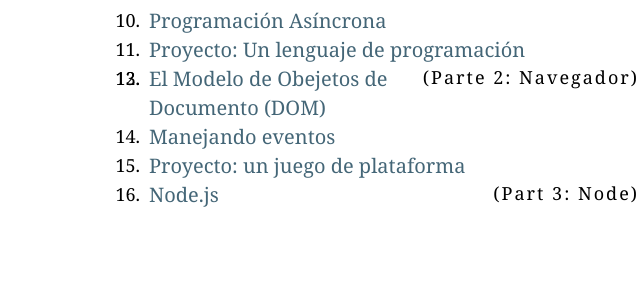
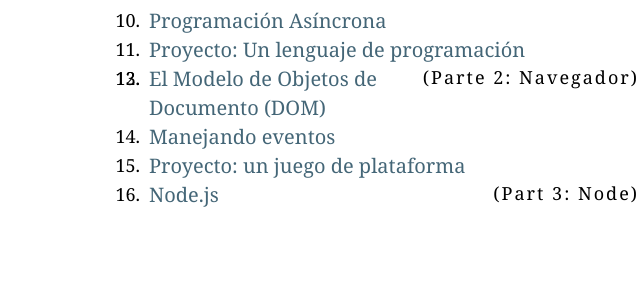
Before and after one commit to Eloquent-JavaScript-Espanol/eloquentjs-es-page, a plain HTML site: page index.html in a window 1280 px wide. Shown: the part 422-704 px from the top of the page, 551-1191 px from the left. Drawn offline with Linux system fonts and the light colour scheme.

Commit message:
New versions

```diff
--- a/index.html
+++ b/index.html
@@ -115,7 +115,7 @@
      <h3>(Parte 2: Navegador)</h3>
       <!-- <a href="13_browser.html">JavaScript y el navegador</a> -->
     </li>
-    <li><a href="14_dom.html"> El Modelo de Obejetos de Documento (DOM)</a>
+    <li><a href="14_dom.html"> El Modelo de Objetos de Documento (DOM)</a>
     <li><a href="15_event.html">Manejando eventos</a>
     <li><a href="16_game.html">Proyecto: un juego de plataforma</a>
     <!-- <li><a href="17_canvas.html">Drawing on Canvas</a> -->
```
Also changed, not shown: 4 other files.
